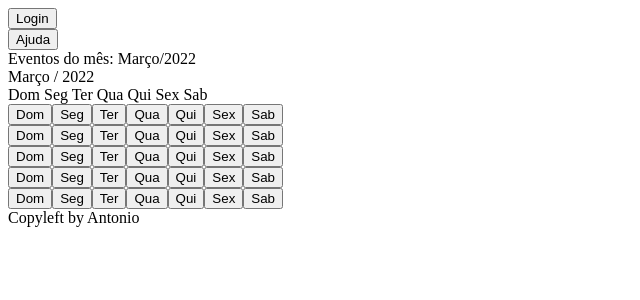
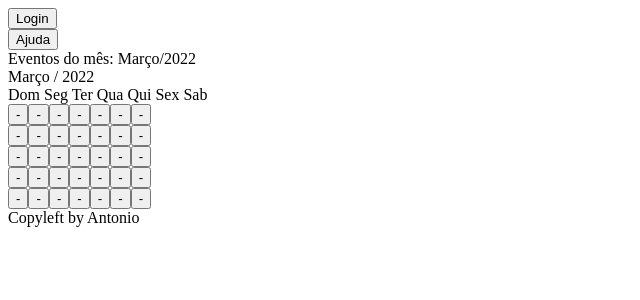
Before and after one commit to deusanyjunior/Ocean_React_Intro_2022-03, a React (Create React App) app: page / in a window 1280 px wide. Shown: the top 300 px of the page, without its empty margins (0-640 px from the left). Built offline with nearby package versions, Linux system fonts and the light colour scheme.

Commit message:
Modificando Dia de function para class

```diff
--- a/src/components/Calendario/Dia.js
+++ b/src/components/Calendario/Dia.js
@@ -1,7 +1,42 @@
-function Dia({diaDaSemana}) {
+import { Component } from "react";
+
+class Dia extends Component {
+
+    constructor () {
+        super();
+        this.aoClicar = this.aoClicar.bind(this);
+    }
+
+    state = { qtdCliques: 0}
+
+    aoClicar(event) {
+        const cliques = this.state.qtdCliques + 1;
+        this.setState(
+            { qtdCliques: cliques },
+            function () {
+                console.log("Callback - " + this.props.data + ": " + this.state.qtdCliques);
+            }
+        )
+        console.log(this.props.data + ": " + this.state.qtdCliques);
+    }
+
+    render () {
+        return (
+            <button onClick={this.aoClicar}>
+                {
+                    this.props.data > 0 && this.props.data < 32 ?
+                    this.props.data : '-'}
+            </button>
+        );
+    }
+}
+
+/*
+function Dia({diaDaSemana, data}) {
     return (
-        <button>{diaDaSemana}</button>
+        <button>{ data > 0 && data < 32 ? data : '-'}</button>
     )
 }
+*/
 
 export default Dia;
```
